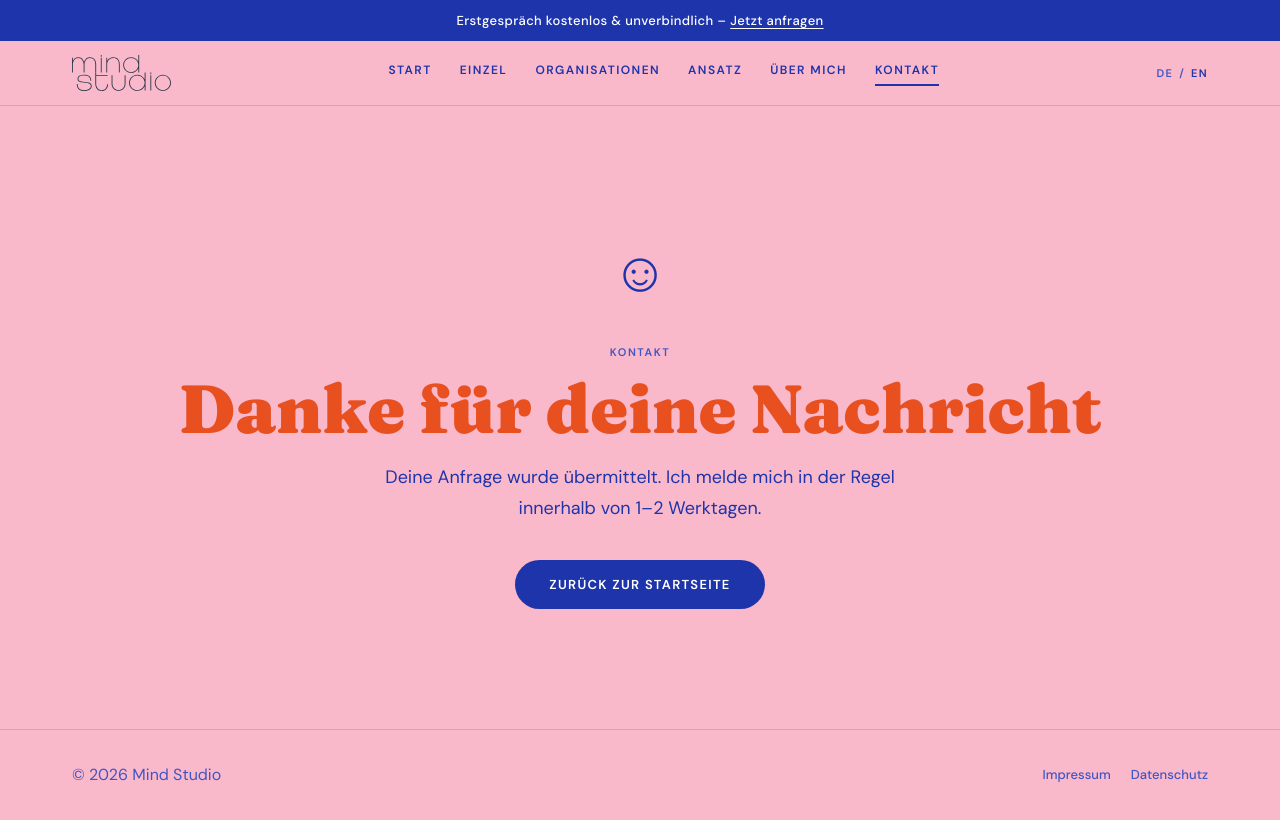
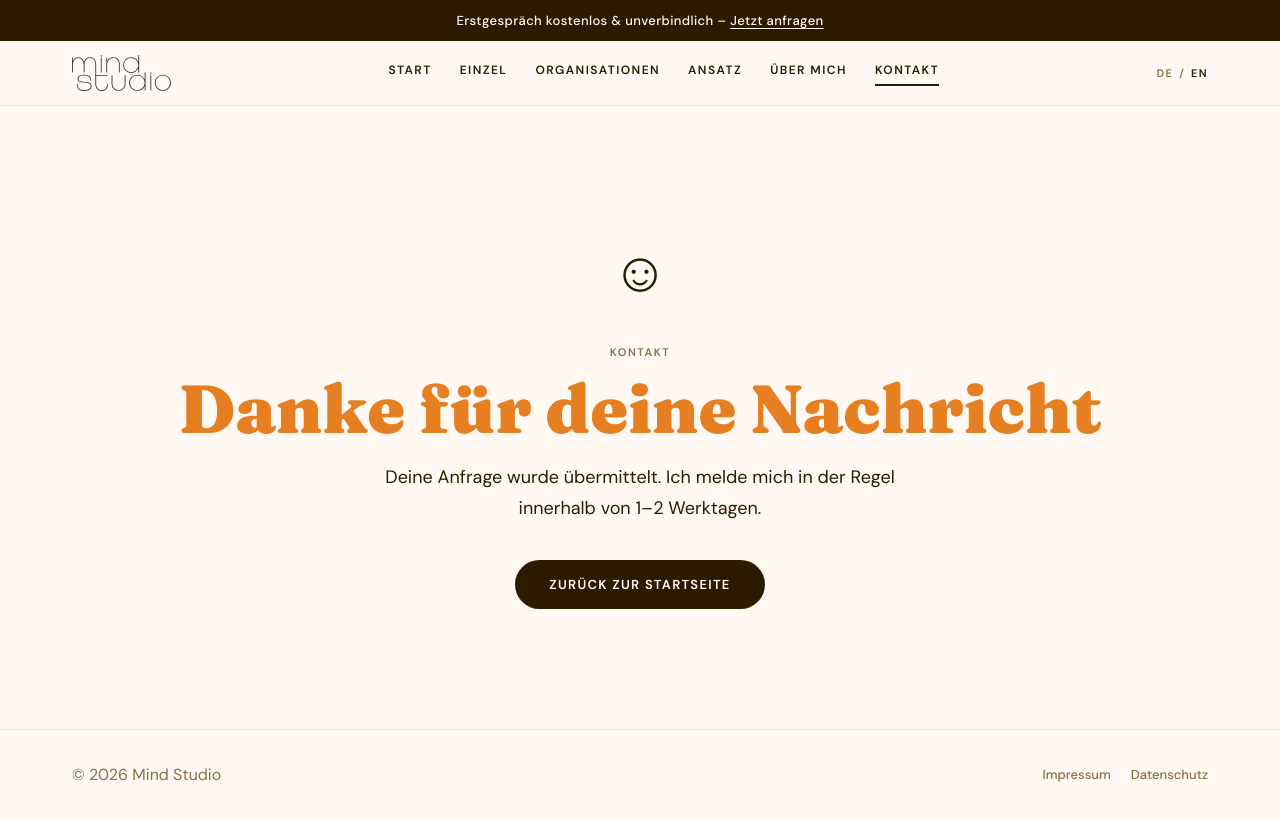
Before and after one commit to VinniWe/mind-studio-website, a PHP site: page /danke.html in a window 1280 px wide. Run offline with PHP 8.4, Linux system fonts and the light colour scheme; some web fonts are replaced.

Commit message:
Farben zurück auf originales Mind Studio Branding
Ersetzt das pink/blau Farbschema durch die warme Original-Palette:
- Hintergrund: #FFF8F3 (warmes Creme)
- Text: #2D1B00 (dunkles Braun)
- Headlines: #E67E22 (warmes Orange)
- Muted: #8B6F47 (warmes Braun)
- Border: #F4E6D7 (warmer Sand)
- Marquee-Band: Orange mit Creme-Text
- Announcement Bar: Dunkelbraun

Layout, Fonts (Fraunces/Calistoga/DM Sans) und Struktur bleiben.

Co-Authored-By: Claude Sonnet 4.5 <noreply@anthropic.com>

```diff
--- a/assets/css/styles-v18.css
+++ b/assets/css/styles-v18.css
@@ -7,18 +7,18 @@
 
 /* ---- Tokens ---- */
 :root {
-  --color-bg:         #FAB8CB;
-  --color-text:       #1E34AA;
-  --color-heading:    #E85020;
-  --color-muted:      #4055C4;
-  --color-border:     rgba(30, 52, 170, 0.18);
-  --color-btn:        #1E34AA;
-  --color-btn-text:   #FFFFFF;
-  --color-card-bg:    rgba(255, 255, 255, 0.18);
-  --color-ticker-bg:  #FFD700;
-  --color-ticker-txt: #1E34AA;
-  --color-bar-bg:     #1E34AA;
-  --color-bar-txt:    #FFFFFF;
+  --color-bg:         #FFF8F3;  /* warm cream – original Mind Studio */
+  --color-text:       #2D1B00;  /* warm dark brown */
+  --color-heading:    #E67E22;  /* warm orange */
+  --color-muted:      #8B6F47;  /* warm brown */
+  --color-border:     #F4E6D7;  /* warm sand */
+  --color-btn:        #2D1B00;  /* dark brown buttons */
+  --color-btn-text:   #FFF8F3;  /* cream text on buttons */
+  --color-card-bg:    rgba(255, 255, 255, 0.55);
+  --color-ticker-bg:  #E67E22;  /* orange ticker band */
+  --color-ticker-txt: #FFF8F3;  /* cream text on orange */
+  --color-bar-bg:     #2D1B00;  /* dark brown announcement bar */
+  --color-bar-txt:    #FFF8F3;  /* cream text */
   --max-w: 1200px;
 }
 
```
